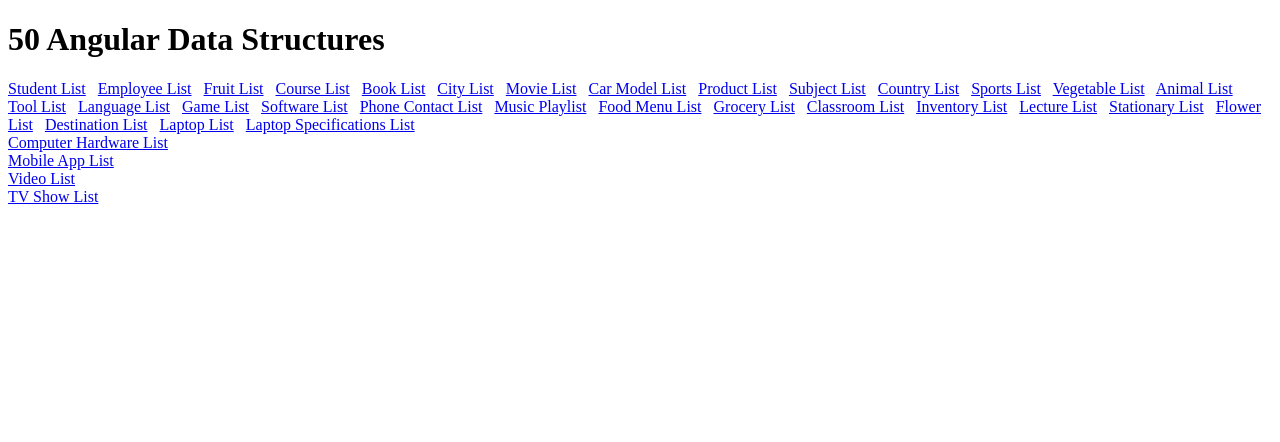
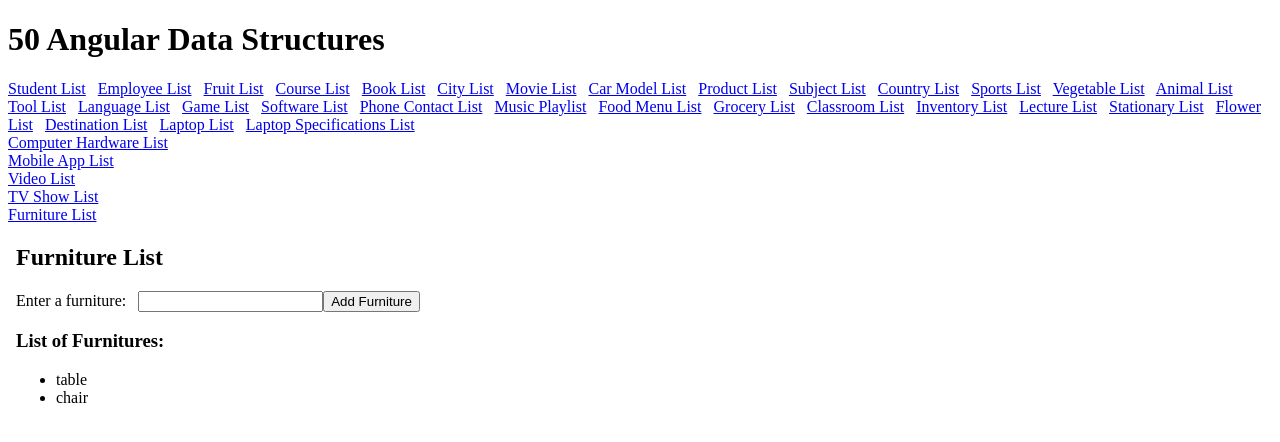
Before and after one commit to jennyfaye/50AngularDataStructures, an Angular app: page /furniturelist in a window 1280 px wide. Before the commit this address led to /. Shown: the top 442 px of the page. Built offline with nearby package versions, Linux system fonts and the light colour scheme.

Commit message:
test: add furniturelist component

```diff
--- a/src/app/app.component.html
+++ b/src/app/app.component.html
@@ -69,4 +69,6 @@
 <br>
 <a routerLink="tvshowlist">TV Show List</a>
 <br>
+<a routerLink="furniturelist">Furniture List</a>
+<br>
 <router-outlet></router-outlet>
--- a/src/app/app.module.ts
+++ b/src/app/app.module.ts
@@ -39,6 +39,7 @@ import { ComputerhardwarelistComponent } from "./components/computerhardwarelist
 import { MobileapplistComponent } from "./components/mobileapplist/mobileapplist.component";
 import { VideolistComponent } from "./components/videolist/videolist.component";
 import { TvshowlistComponent } from "./components/tvshowlist/tvshowlist.component";
+import { FurniturelistComponent } from "./components/furniturelist/furniturelist.component";
 
 
 const routes: Routes = [
@@ -76,6 +77,7 @@ const routes: Routes = [
   { path: 'mobileapplist', component: MobileapplistComponent},
   { path: 'videolist', component: VideolistComponent},
   { path: 'tvshowlist', component: TvshowlistComponent},
+  { path: 'furniturelist', component: FurniturelistComponent},
 ];
 
 @NgModule({
@@ -123,6 +125,7 @@ const routes: Routes = [
     MobileapplistComponent,
     VideolistComponent,
     TvshowlistComponent,
+    FurniturelistComponent,
   ],
 
   providers: [
--- /dev/null
+++ b/src/app/components/furniturelist/furniturelist.component.html
@@ -0,0 +1,21 @@
+<!doctype html>
+<html>
+  <body>
+    <h2>Furniture List</h2>
+    <form >
+      <label for="furniture">Enter a furniture: </label> &nbsp;
+      <input name="furniture" id="furniture" type="text" [(ngModel)]="furniture"/>
+
+      <button (click)="addFurniture()">Add Furniture</button>
+    </form>
+
+    <div>
+        <h3>List of Furnitures:</h3>
+        <ul>
+          <li *ngFor="let furniture of furnitureList">
+            {{furniture}}
+          </li>
+        </ul>
+    </div>
+  </body>
+</html>
--- /dev/null
+++ b/src/app/components/furniturelist/furniturelist.component.ts
@@ -0,0 +1,15 @@
+import { Component } from '@angular/core';
+
+@Component({
+  selector: 'app-furniturelist',
+  templateUrl: './furniturelist.component.html',
+  styleUrl: './furniturelist.component.css'
+})
+export class FurniturelistComponent {
+  furnitureList: string[] = ["table", "chair"];
+  furniture: string = '';
+
+  addFurniture() {
+    this.furnitureList.push(this.furniture);
+  }
+}
```
Also changed, not shown: src/app/components/furniturelist/furniturelist.component.css (added), 1 other file (tests, documents, lock files or other folders).
